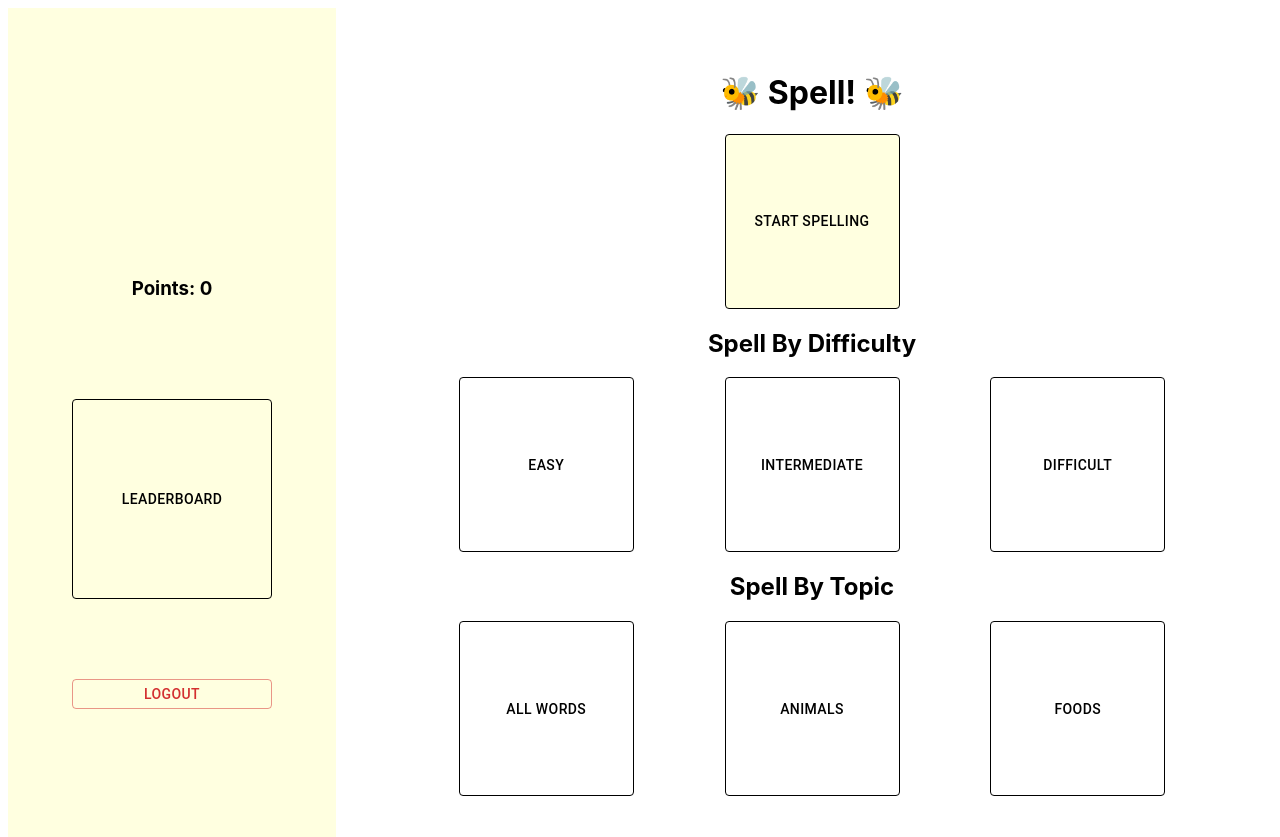
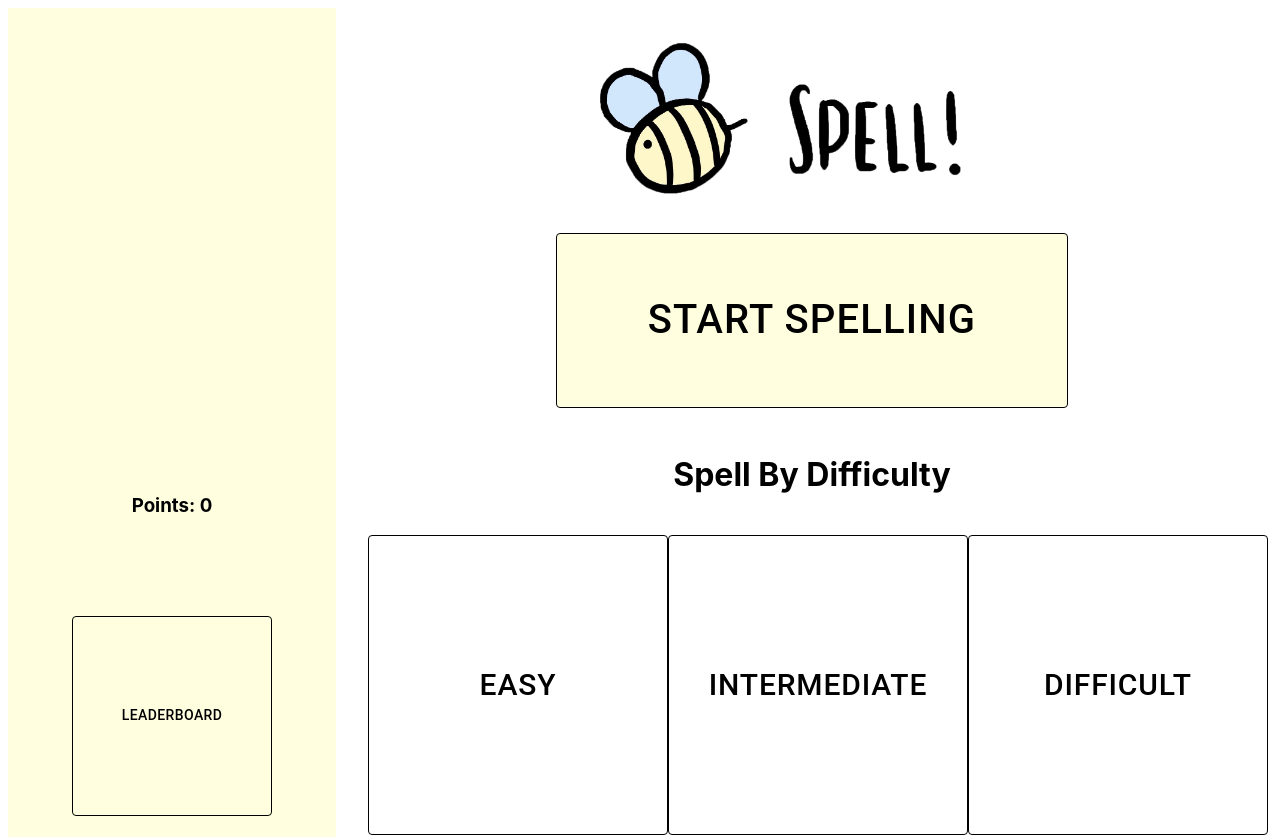
Before and after one commit to doostiamin/CS35L-Project, a React (Create React App) app in the folder client/: page /homepage in a window 1280 px wide. Shown: the top 837 px of the page. Built offline with nearby package versions, Linux system fonts and the light colour scheme.

Commit message:
Visual Updates: Spell, Homepage, Leaderboard
- Added images to be friendly
- tweaked layout of homepage for easier access

```diff
--- a/client/src/pages/Homepage.js
+++ b/client/src/pages/Homepage.js
@@ -1,16 +1,20 @@
 import { Box } from '@mui/material';
 import Button from '@mui/material/Button';
-import { display, maxHeight } from '@mui/system';
+import { display } from '@mui/system';
 import { Link } from "react-router-dom";
 import Stack from '@mui/material/Stack';
 import { UserContext } from "./UserContext.js";
 import { React, useState } from 'react';
+import axios from 'axios';
+import spellImg from '../assets/spell.png';
+
 
 const boxSidePanel = {
     display: "flex",
     flexDirection: "column",
     width: 0.25,
     padding: 2,
+    height: "vmax",
     minWidth: 100,
     m: 1,
     alignItems: "center",
@@ -21,18 +25,21 @@ const boxSidePanel = {
 const boxSpell = {
     display: "flex",
     flexDirection: "column",
-    height: "100vh",
+    height: "vmax",
     width:0.75,
     padding: 2,
     m: 1,
     alignItems: "center",
+    overflow:"auto"
 }
 
 const buttonSX = {
-    height: 175,
-    width: 175,
+    height: 300,
+    width: 300,
     color: "black",
     borderColor: "black",
+    fontSize: 30
+
 }
 
 const containedButtonSX = {
@@ -41,6 +48,10 @@ const containedButtonSX = {
     color: "black",
     borderColor: "black",
     backgroundColor: "lightYellow"
+}
+
+const link = {
+    textDecoration:'none'
 }
 
 const Homepage = () => {
@@ -67,52 +78,63 @@ const Homepage = () => {
     <UserContext.Consumer>
     {({ uname, setUname, n, setN, points, setPoints }) => (
         <div id="homepage">
-            <Stack direction="row">
-                <Box sx={boxSidePanel} justifyContent="center" height="maxHeight">
+            <Box display="flex" flexDirection="row" overflow="auto">
+                <Box sx={boxSidePanel} justifyContent="center">
                     <h2>{n}</h2>
                     <h3>Points: {points}</h3>
                     <div>
-                        <Link to="/leaderboard">
+                        <Link to="/leaderboard" style={link}>
                             <Button variant="outlined" sx={{height:200, width:200, color: "black", borderColor: "black"}}>Leaderboard</Button>
                         </Link>
                     </div>
                     <div>
-                        <Link to="/login">
+                        <Link to="/login" style={link}>
                             <Button variant="outlined" color="error" sx={{height:30, width: 200}}>Logout</Button>
                         </Link>
-                </div>
+                    </div>
                 </Box>
                 <Box sx={boxSpell} alignItems="center" justifyContent="center">
-                    <h1><span role="img">🐝 </span>Spell!<span role="img"> 🐝</span></h1>
-                    <Link to="/spell" state={{difficulty: "general"}}>
-                            <Button variant="outlined" sx={containedButtonSX}>Start Spelling</Button>
+                    <Box display="flex" justifyContent="center" width="50vw" sx = {{mb: "2%"}}>
+                        <img src={spellImg} className="spell-image" alt = "spell" width="70%"/>
+                    </Box>
+                    <Link to="/spell" state={{difficulty: "general"}} style={link}>
+                            <Button variant="outlined" sx={{height: 175,
+                                                            width: "40vw",
+                                                            color: "black",
+                                                            borderColor: "black",
+                                                            backgroundColor: "lightYellow",
+                                                            fontSize:"40px",
+                                                            mb: "5%"}}>Start Spelling</Button>
                     </Link>
-                    <h2>Spell By Difficulty</h2>
+                    <h1>Spell By Difficulty</h1>
+                    <br/>
                     <Box sx={{display:'flex', width:1, justifyContent:'space-evenly'}}>
-                        <Link to="/spell" state={{difficulty: "easy"}}>
+                        <Link to="/spell" state={{difficulty: "easy"}} style={link}>
                             <Button variant="outlined" sx={buttonSX}>Easy</Button>
                         </Link>
-                        <Link to="/spell" state={{difficulty: "intermediate"}}>
+                        <Link to="/spell" state={{difficulty: "intermediate"}} style={link}>
                             <Button variant="outlined" sx={buttonSX}>Intermediate</Button>
                         </Link>
-                        <Link to="/spell" state={{difficulty: "difficult"}}>
+                        <Link to="/spell" state={{difficulty: "difficult"}} style={link}>
                             <Button variant="outlined" sx={buttonSX}>Difficult</Button>
                         </Link>
                     </Box>
-                    <h2>Spell By Topic</h2>
+                    <br/>
+                    <h1>Spell By Topic</h1>
+                    <br/>
                     <Box sx={{display:'flex', width:1, justifyContent:'space-evenly'}}>
-                        <Link to="/spell" state={{difficulty: "general"}}>
+                        <Link to="/spell" state={{difficulty: "general"}} style={link}>
                                 <Button variant="outlined" sx={buttonSX}>All Words</Button>
                         </Link>
-                        <Link to="/spell" state={{difficulty: "animals"}}>
+                        <Link to="/spell" state={{difficulty: "animals"}} style={link}>
                             <Button variant="outlined" sx={buttonSX}>Animals</Button>
                         </Link>
-                        <Link to="/spell" state={{difficulty: "foods"}}>
+                        <Link to="/spell" state={{difficulty: "foods"}} style={link}>
                             <Button variant="outlined" sx={buttonSX}>Foods</Button>
                         </Link>
                     </Box>
                 </Box>
-            </Stack>
+            </Box>
         </div>
     )}
     </UserContext.Consumer>
--- a/client/src/pages/Leaderboard.js
+++ b/client/src/pages/Leaderboard.js
@@ -54,7 +54,7 @@ export default function Leaderboard() {
   return (
     <Box height="100%" display="flex" flexDirection="column" justifyContent="center" alignItems="center">
       <Box display="flex" width="30vw">
-            <img src={leaderboardImg} className="leaderboard-image" alt = "welcome" width="100%"/>
+            <img src={leaderboardImg} className="leaderboard-image" alt = "leaderboard" width="100%"/>
       </Box>
       <Box width = "30%">
         <TableContainer>
--- a/client/src/pages/Spell.js
+++ b/client/src/pages/Spell.js
@@ -8,12 +8,13 @@ import data from '../data-objects.json';
 import { UserContext } from "./UserContext";
 import axios from 'axios';
 import { borderColor } from '@mui/system';
+import spellImg from '../assets/spell.png';
 
 const boxDefault = {
     display: "flex",
     flexDirection: "column",
     justifyContents: "center",
-    height: "40vh",
+    width: "50vw",
     width: 0.5,
     padding: 9,
     m: 1,
@@ -304,8 +305,11 @@ export default function Spell(props) {
 
     return (
         <div id="spell">
-            <Box sx={{display: "flex", width: 1, height: "100vh", alignItems: "center", justifyContent: "center"}}>
+            <Box sx={{display: "flex", flexDirection: "column", width: 1, height: "100vh", alignItems: "center", justifyContent: "center"}}>
                 <Box sx={boxDefault}>
+                    <Box display="flex" width="50vw" sx = {{mb: "2%"}}>
+                        <img src={spellImg} className="spell-image" alt = "spell" width="100%"/>
+                    </Box>
                     <div>
                         <Dialog
                             open={openCorrect}
```
Also changed, not shown: client/src/assets/leaderboard.png (added), client/src/assets/spell.png (added).
